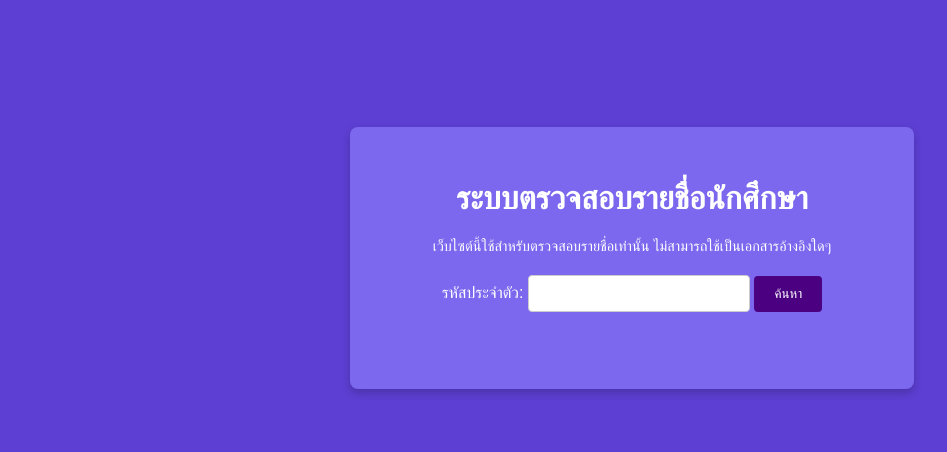
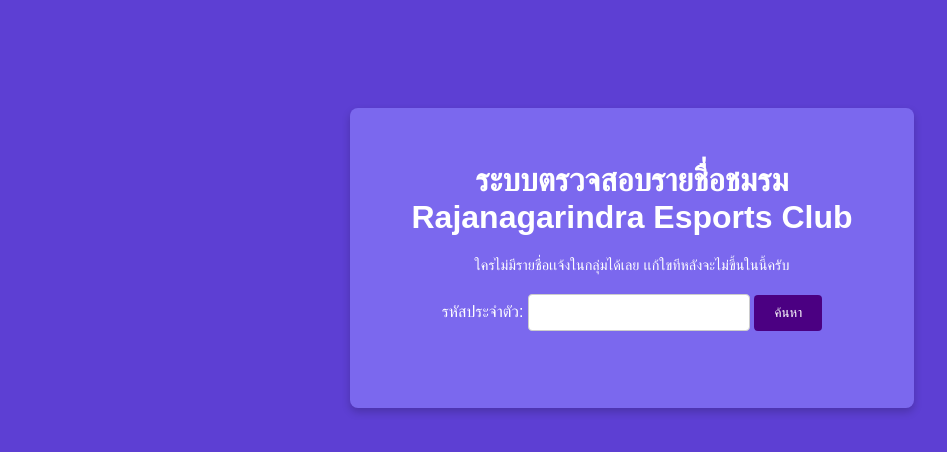
Before and after one commit to prachyaexe-cyber/lis, a plain HTML site: page index.html in a window 1280 px wide. Shown: the part 142-594 px from the top of the page, without its empty margins (8-955 px from the left). Drawn offline with Linux system fonts and the light colour scheme.

Commit message:
index.html

```diff
--- a/index.html
+++ b/index.html
@@ -12,8 +12,8 @@
     </div>
 
     <div class="container">
-        <h1>ระบบตรวจสอบรายชื่อนักศึกษา</h1>
-        <p class="disclaimer">เว็บไซต์นี้ใช้สำหรับตรวจสอบรายชื่อเท่านั้น ไม่สามารถใช้เป็นเอกสารอ้างอิงใดๆ</p>
+        <h1>ระบบตรวจสอบรายชื่อชมรม Rajanagarindra Esports Club</h1>
+        <p class="disclaimer">ใครไม่มีรายชื่อเเจ้งในกลุ่มได้เลย เเก้ใขทีหลังจะไม่ขึ้นในนี้ครับ </p>
         <form id="search-form">
             <label for="student-id">รหัสประจำตัว:</label>
             <input type="text" id="student-id" name="student-id" required>
@@ -25,4 +25,5 @@
 
     <script src="script.js"></script>
 </body>
+
 </html>
```
